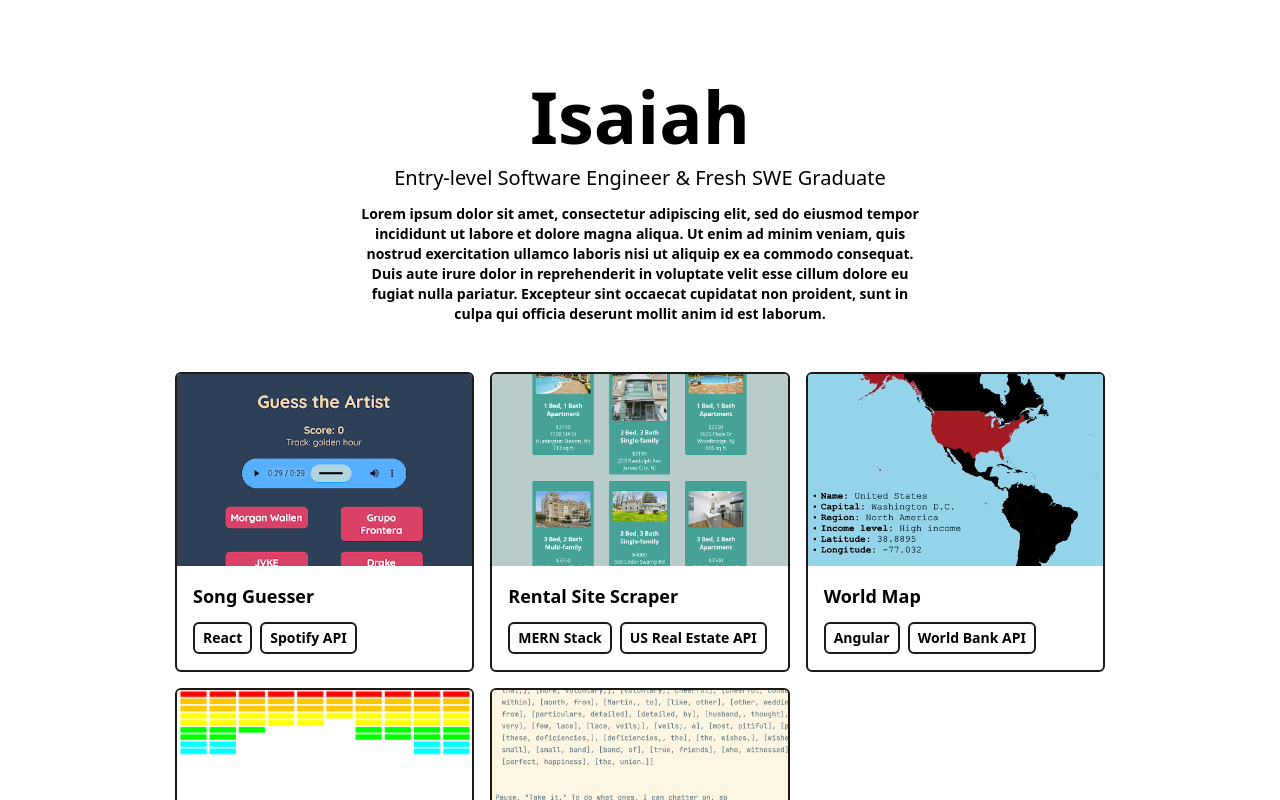
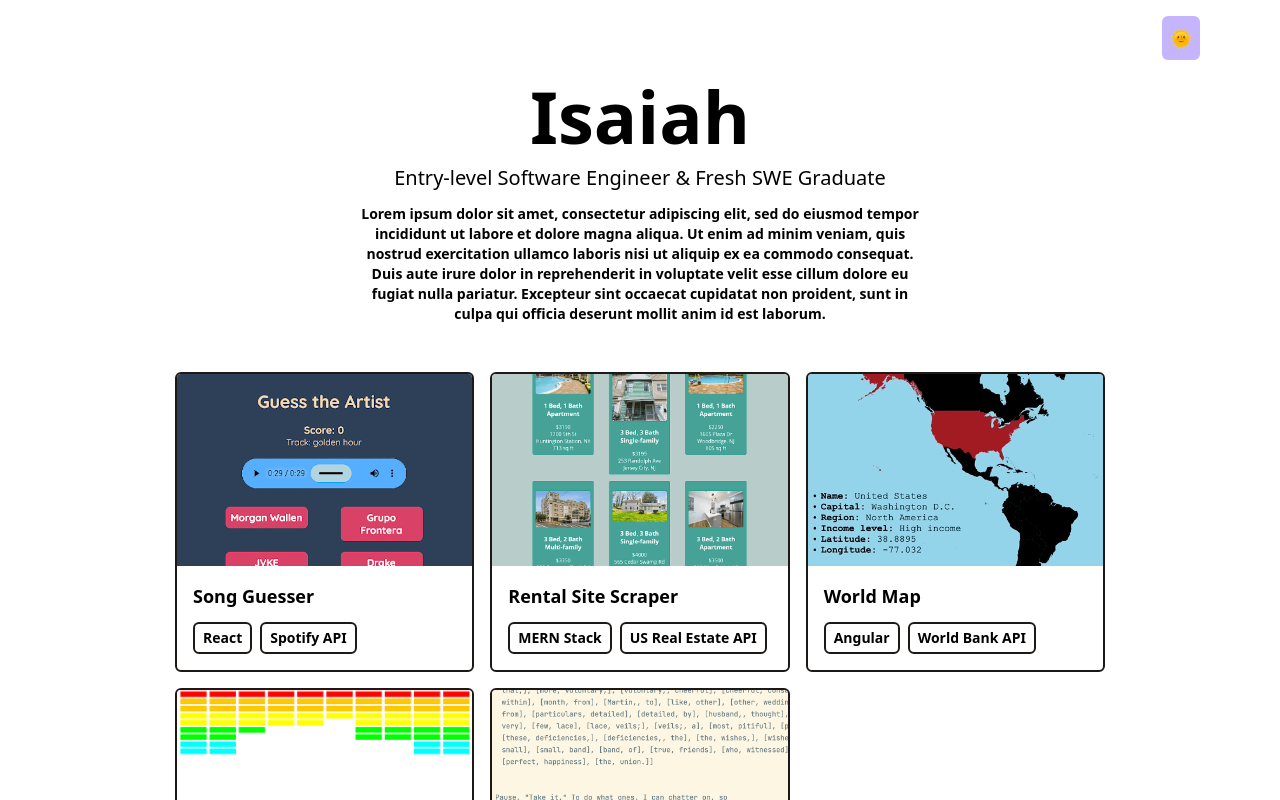
Before and after one commit to TeraBirb/portfolio-v2, a React (Vite) app: page / in a window 1280 px wide. Shown: the top 800 px of the page. Built offline with nearby package versions, Linux system fonts and the light colour scheme.

Commit message:
Initialize dark mode

```diff
--- a/src/App.jsx
+++ b/src/App.jsx
@@ -1,4 +1,4 @@
-import React from "react";
+import React, { useEffect, useState } from "react";
 
 import Intro from "./components/Intro";
 import Portfolio from "./components/Portfolio";
@@ -6,8 +6,17 @@
 import Timeline from "./components/Timeline";
 import Footer from "./components/Footer";
 
+const theme = "s";
 function App() {
     return (
+        <>
+            <button
+                type="button"
+                // onClick={handleThemeSwitch}
+                className="fixed p-2 z-10 right-20 top-4 bg-violet-300 text-lg p-1 rounded-md"
+            >
+                {theme === "light" ? "🌙" : "🌞"}
+            </button>
             <div className="App">
                 <Intro />
                 <Portfolio />
@@ -15,6 +24,7 @@
                 <Contact />
                 <Footer />
             </div>
+        </>
     );
 }
 
```
Lines whose indentation alone changed are shown as unchanged.
